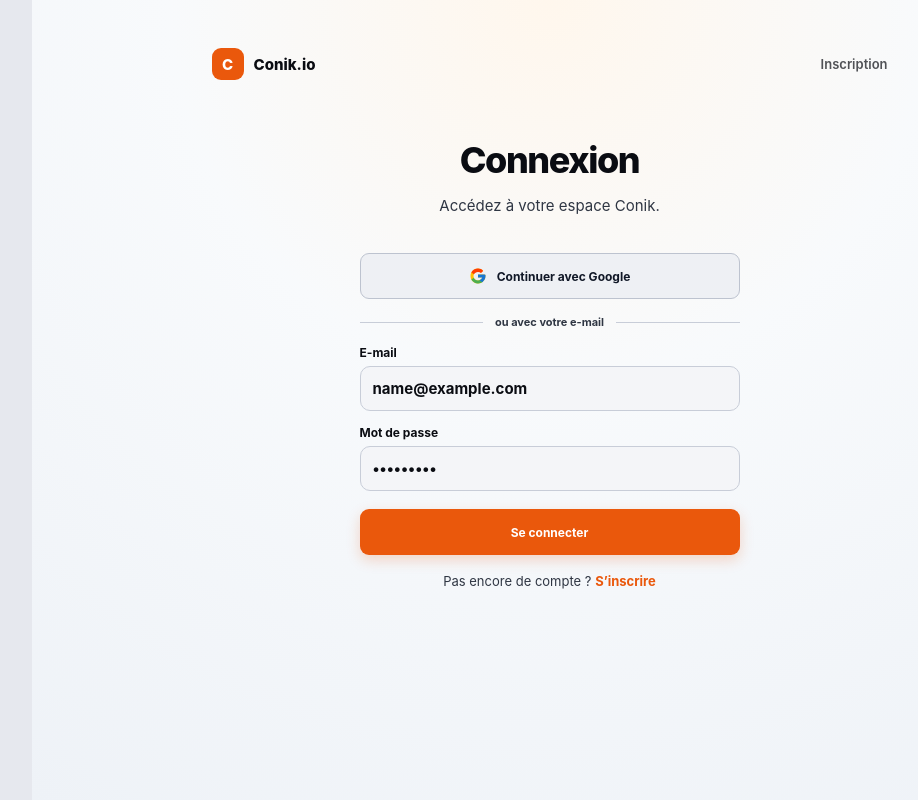
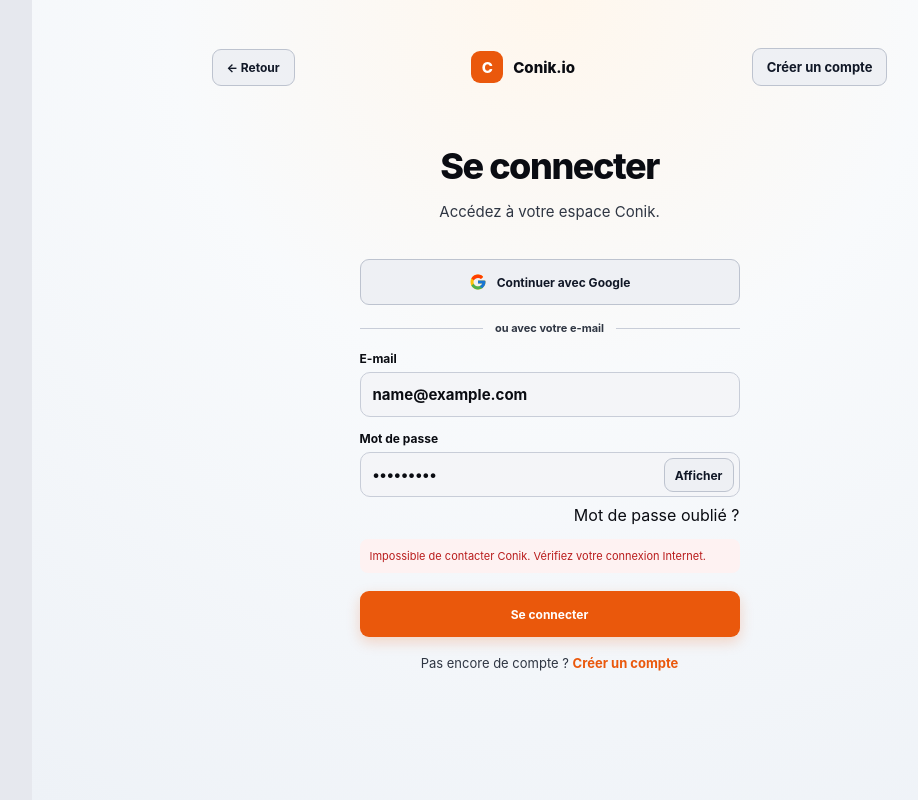
Before and after one commit to anamaherbert1-glitch/Conik.io, a Next.js app: page /login in a window 1280 px wide. Both pictures are taken after typing "name@example.com", "Sample123" into the empty fields and a click on the button "Se connecter". Shown: the whole page, without its empty margins (213-1131 px from the left). Built offline with nearby package versions, Linux system fonts and the light colour scheme; no server answers.

Commit message:
auth: normalize login flow and navigation

```diff
--- a/app/login/page.tsx
+++ b/app/login/page.tsx
@@ -2,7 +2,9 @@
 
 import { FormEvent, useEffect, useState } from 'react'
 import Link from 'next/link'
+import { useRouter } from 'next/navigation'
 import { createClient } from '@/lib/supabase/client'
+import { authErrorMessage } from '@/lib/auth/messages'
 
 function safeNext(value: string | null) {
   if (!value || !value.startsWith('/') || value.startsWith('//')) return '/dashboard'
@@ -10,58 +12,56 @@ function safeNext(value: string | null) {
 }
 
 export default function LoginPage() {
+  const router = useRouter()
   const [email, setEmail] = useState('')
   const [password, setPassword] = useState('')
+  const [showPassword, setShowPassword] = useState(false)
   const [error, setError] = useState('')
+  const [info, setInfo] = useState('')
   const [loading, setLoading] = useState(false)
   const [googleLoading, setGoogleLoading] = useState(false)
-  const [accountMissing, setAccountMissing] = useState(false)
   const [next, setNext] = useState('/dashboard')
 
   useEffect(() => {
     const params = new URLSearchParams(window.location.search)
     setNext(safeNext(params.get('next')))
-    const err = params.get('error')
-    if (err) setError(decodeURIComponent(err))
+    const rawError = params.get('error')
+    const reset = params.get('reset')
+    if (rawError) setError(authErrorMessage(rawError))
+    if (reset === 'success') setInfo('Votre mot de passe a été réinitialisé. Vous pouvez maintenant vous connecter.')
   }, [])
 
   async function submit(event: FormEvent) {
     event.preventDefault()
     setError('')
-    setAccountMissing(false)
+    setInfo('')
+
     const normalizedEmail = email.trim().toLowerCase()
-    if (!normalizedEmail || !password) return
+    if (!normalizedEmail) {
+      setError('Saisissez votre adresse e-mail.')
+      return
+    }
+    if (!password) {
+      setError('Saisissez votre mot de passe.')
+      return
+    }
+
     setLoading(true)
     try {
-      const check = await fetch('/api/auth/check-email', {
-        method: 'POST',
-        headers: { 'Content-Type': 'application/json' },
-        body: JSON.stringify({ email: normalizedEmail }),
-      })
-      const result = await check.json()
-      if (!check.ok) {
-        setError(result.error || 'Impossible de vérifier cette adresse e-mail.')
-        return
-      }
-      if (!result.exists) {
-        setAccountMissing(true)
-        setError('Cette adresse e-mail n’est pas encore enregistrée sur Conik. Créez votre compte pour continuer.')
-        return
-      }
       const supabase = createClient()
       const { error: loginError } = await supabase.auth.signInWithPassword({
         email: normalizedEmail,
         password,
       })
+
       if (loginError) {
-        if (/invalid login credentials|invalid credentials/i.test(loginError.message)) {
-          setError('Adresse e-mail ou mot de passe incorrect.')
-        } else {
-          setError(loginError.message || 'Connexion impossible.')
-        }
+        setError(authErrorMessage(loginError.message))
         return
       }
+
       window.location.replace(next)
+    } catch (e) {
+      setError(authErrorMessage(e instanceof Error ? e.message : ''))
     } finally {
       setLoading(false)
     }
@@ -69,8 +69,7 @@ export default function LoginPage() {
 
   async function loginWithGoogle() {
     setError('')
-    setAccountMissing(false)
-    const normalizedEmail = email.trim().toLowerCase()
+    setInfo('')
     setGoogleLoading(true)
     try {
       const supabase = createClient()
@@ -79,29 +78,39 @@ export default function LoginPage() {
         provider: 'google',
         options: {
           redirectTo: origin + '/auth/callback?next=' + encodeURIComponent(next),
-          queryParams: { ...(normalizedEmail ? { login_hint: normalizedEmail } : {}), prompt: 'select_account' },
+          queryParams: { prompt: 'select_account' },
         },
       })
-      if (oauthError) setError(oauthError.message || 'Connexion Google impossible.')
+      if (oauthError) setError(authErrorMessage(oauthError.message))
+    } catch (e) {
+      setError(authErrorMessage(e instanceof Error ? e.message : ''))
     } finally {
       setGoogleLoading(false)
     }
   }
 
+  function goBack() {
+    if (window.history.length > 1 && document.referrer.startsWith(window.location.origin)) router.back()
+    else router.push('/')
+  }
+
   return (
     <main className="home-plain">
       <header className="home-top">
-        <Link href="/" className="home-brand">
+        <button type="button" className="outline" onClick={goBack} aria-label="Retour à la page précédente">
+          ← Retour
+        </button>
+        <Link href="/" className="home-brand" aria-label="Conik.io">
           <span className="home-logo">C</span>
           <span>Conik.io</span>
         </Link>
-        <Link href="/signup" className="home-brand" style={{ fontSize: 13, fontWeight: 600, opacity: 0.7 }}>
-          Inscription
+        <Link href="/signup" className="outline" style={{ fontSize: 13, textDecoration: 'none' }}>
+          Créer un compte
         </Link>
       </header>
 
       <section className="home-center">
-        <h1 className="home-title" style={{ fontSize: 'clamp(28px,6vw,36px)' }}>Connexion</h1>
+        <h1 className="home-title" style={{ fontSize: 'clamp(28px,6vw,36px)' }}>Se connecter</h1>
         <p className="home-desc">Accédez à votre espace Conik.</p>
 
         <div className="home-form-wrap">
@@ -124,25 +133,59 @@ export default function LoginPage() {
             <span>ou avec votre e-mail</span>
           </div>
 
-          <form className="home-form" onSubmit={submit}>
+          <form className="home-form" onSubmit={submit} noValidate>
             <label>
               E-mail
-              <input type="email" required autoComplete="username" value={email} onChange={(e) => setEmail(e.target.value)} placeholder="vous@email.com" />
+              <input
+                type="email"
+                required
+                autoComplete="email"
+                value={email}
+                onChange={(e) => setEmail(e.target.value)}
+                placeholder="vous@email.com"
+                aria-invalid={Boolean(error)}
+              />
             </label>
+
             <label>
               Mot de passe
-              <input type="password" required autoComplete="current-password" value={password} onChange={(e) => setPassword(e.target.value)} placeholder="Votre mot de passe" />
+              <div style={{ position: 'relative' }}>
+                <input
+                  type={showPassword ? 'text' : 'password'}
+                  required
+                  autoComplete="current-password"
+                  value={password}
+                  onChange={(e) => setPassword(e.target.value)}
+                  placeholder="Votre mot de passe"
+                  style={{ paddingRight: 88 }}
+                  aria-invalid={Boolean(error)}
+                />
+                <button
+                  type="button"
+                  className="outline"
+                  onClick={() => setShowPassword((value) => !value)}
+                  aria-label={showPassword ? 'Masquer le mot de passe' : 'Afficher le mot de passe'}
+                  style={{ position: 'absolute', right: 6, top: 6, minHeight: 34, padding: '0 10px' }}
+                >
+                  {showPassword ? 'Masquer' : 'Afficher'}
+                </button>
+              </div>
             </label>
 
-            {error && <div className="error">{error}</div>}
-            {accountMissing && <Link href={`/signup?email=${encodeURIComponent(email.trim())}`} className="primary full" style={{display:'block',textAlign:'center',textDecoration:'none'}}>Créer mon compte</Link>}
+            <div style={{ display: 'flex', justifyContent: 'flex-end', marginTop: -6 }}>
+              <Link href="/forgot-password">Mot de passe oublié ?</Link>
+            </div>
+
+            {error && <div className="error" role="alert">{error}</div>}
+            {info && <div className="auth-ok" role="status">{info}</div>}
+
             <button type="submit" className="primary full" disabled={loading || googleLoading}>
               {loading ? 'Connexion…' : 'Se connecter'}
             </button>
           </form>
 
           <p className="home-switch">
-            Pas encore de compte ? <Link href="/signup">S’inscrire</Link>
+            Pas encore de compte ? <Link href="/signup">Créer un compte</Link>
           </p>
         </div>
       </section>
```
